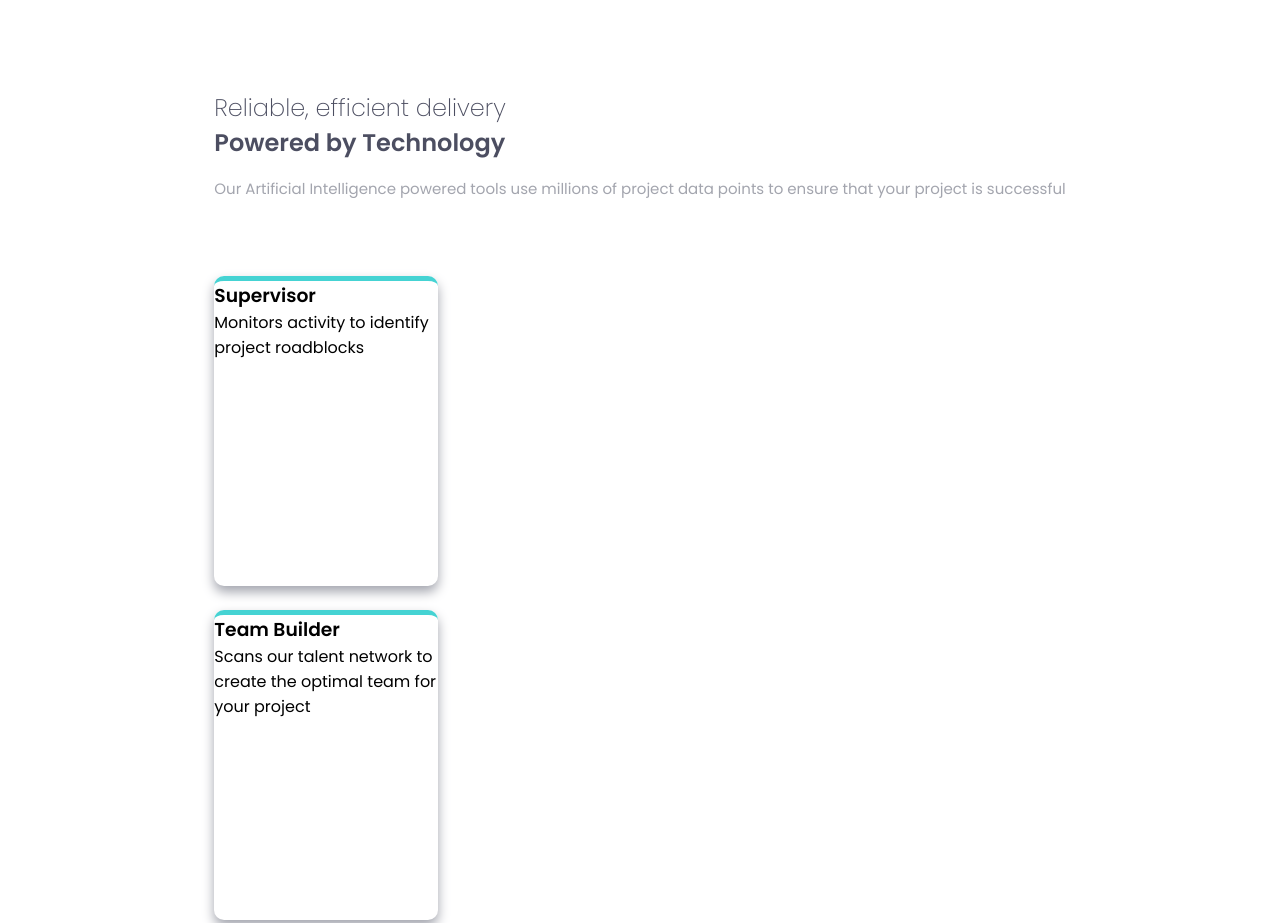
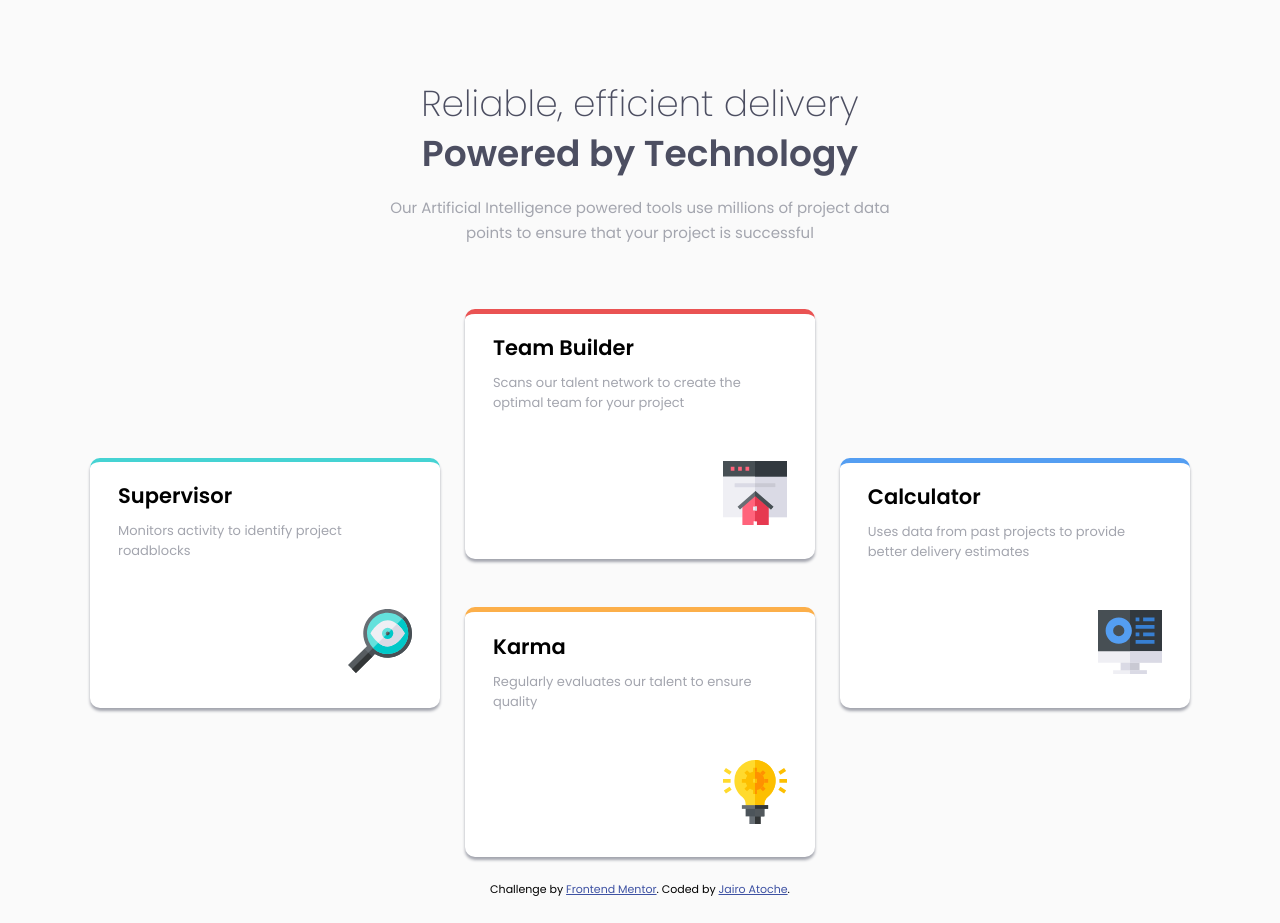
Before and after one commit to JairoAtoche/Four-Card-Feature-Section, a plain HTML site: page index.html in a window 1280 px wide. Shown: the top 923 px of the page. Drawn offline with Linux system fonts and the light colour scheme.

Commit message:
styles: add media desktop

```diff
--- a/index.css
+++ b/index.css
@@ -1,4 +1,5 @@
 @import url('https://fonts.googleapis.com/css2?family=Poppins:wght@200;400;600&display=swap');
+
 * {
     margin: 0;
     padding: 0;
@@ -19,40 +20,85 @@
     font-family: 'Poppins', sans-serif;
 }
 .body {
-    height: 1360px;
+    background-color: var(--very-light-gray);
+    max-height: 1360px;
     display: flex;
     flex-direction: column;
     justify-content: space-evenly;
     align-items: center;
 }
 .main {
-    margin: 90px 40px auto;
+    margin: 5.62rem 2.5rem auto;
 
+}
+.main__container {
+    display: grid;
+    grid-template-columns: 1fr 1fr 1fr;
+    grid-template-rows: 1fr 1fr;
+    place-items: center;
 }
 .main__h1 {
     color: var(--very-dark-blue);
     font-size: 24px;
     font-weight: 200;
+    text-align: center;
 }
 .main__h2 {
     font-size: 24px;
     color: var(--very-dark-blue);
-    margin-bottom: 16px;
+    margin-bottom: 1rem;
+    text-align: center;
 }
 .main__p {
     color: var(--grayish-blue);
     text-align: center;
     font-size: 15px;
     line-height: 25px;
-    margin-bottom: 75px;
+    margin-bottom: 4.7rem;
 }
 .main__supervisor,.main__team-builder, .main__karma, .main__calculator {
-    height: 310px;
-    width: 224px;
+    width: 310px;
+    height: 224px;
     border-radius: 10px;
-    border-top: 5px solid var(--cyan);
-    box-shadow: 0px 6px 12px 0px var(--grayish-blue);
-    margin-bottom: 24px;
+    border-top: 0.3rem solid var(--cyan);
+    background-color: white;
+    box-shadow: 0px 3px 3px 0px var(--grayish-blue);
+    margin-bottom: 1.5rem;
+    padding-top: 1.13rem;
+    padding-left: 1.75rem;
+    padding-right: 1.75rem;
+    grid-column: 1/4;
+    grid-row: 1/2;
+    display: flex;
+    flex-direction: column;
+}
+.main__team-builder {
+    border-top: 5px solid var(--red);
+    grid-row: 2/3;
+}
+.main__karma {
+    border-top: 5px solid var(--orange);
+    grid-row: 3/4;
+}
+.main__calculator {
+    border-top: 5px solid var(--blue);
+    grid-row: 4/5;
+}
+.supervisor__h3, .team-builder__h3, .karma__h3, .calculator__h3 {
+    font-size: 21px;
+    margin-bottom: 0.63rem;
+}
+.supervisor__p,.team-builder__p, .karma__p, .calculator__p {
+    color: var(--grayish-blue);
+    font-size: 13px;
+    margin-bottom: 2rem;
+}
+.supervisor__img, .team-builder__img, .karma__img, .calculator__img{
+    align-self: end;
+    width: 57px;
+}
+.footer {
+    margin-bottom: 1rem;
 }
 .footer__attribution {
     font-size: 11px;
@@ -61,3 +107,55 @@
 .footer__a {
     color: hsl(228, 45%, 44%);
 }
+
+@media screen and (min-width: 1240px) {
+    .body {
+        min-height: 100vh;
+    }
+    .main {
+        margin-top: 4.94rem;
+    }
+    .main__h1,.main__h2 {
+        font-size: 36px;
+        line-height: 50px;
+    }
+    .main__p {
+        width: 500px;
+        margin: auto;
+        margin-bottom: 4rem;
+    }
+    .main__container {
+        grid-gap: 1.55rem;
+    }
+    .supervisor__img, .team-builder__img, .karma__img, .calculator__img {
+        width: 4rem;
+    }
+    .main__supervisor:first-child {
+        width: 21.88rem;
+        height: 15.6rem;
+        grid-column: 1/2;
+        grid-row: 1/3;
+    }
+    .main__team-builder:nth-child(2) {
+        width: 21.88rem;
+        height: 15.6rem;
+        grid-column: 2/3;
+        grid-row: 1/2;
+    }
+    .main__karma:nth-child(3) {
+        width: 21.88rem;
+        height: 15.6rem;
+        grid-column: 2/3;
+        grid-row: 2/3;
+    }
+    .main__calculator:last-child {
+        width: 21.88rem;
+        height: 15.6rem;
+        grid-column: 3/4;
+        grid-row: 1/3;
+    }
+    .supervisor__p,.team-builder__p, .karma__p, .calculator__p {
+        margin-bottom: 3rem;
+    }
+
+}
--- a/index.html
+++ b/index.html
@@ -22,24 +22,28 @@
         <p class="supervisor__p">
           Monitors activity to identify project roadblocks
         </p>
+        <img src="images/icon-supervisor.svg" alt="icon supervisor" class="supervisor__img">
       </div>
       <div class="main__team-builder team-builder">
         <h3 class="team-builder__h3">Team Builder</h3>
         <p class="team-builder__p">
           Scans our talent network to create the optimal team for your project
         </p>
+        <img src="images/icon-team-builder.svg" alt="icon team builder" class="team-builder__img">
       </div>
       <div class="main__karma karma">
         <h3 class="karma__h3">Karma</h3>
         <p class="karma__p">
           Regularly evaluates our talent to ensure quality
         </p>
+        <img src="images/icon-karma.svg" alt="icon karma" class="karma__img">
       </div>
       <div class="main__calculator">
         <h3 class="calculator__h3">Calculator</h3>
         <p class="calculator__p">
           Uses data from past projects to provide better delivery estimates
         </p>
+        <img src="images/icon-calculator.svg" alt="icon calculator" class="calculator__img">
       </div>
     </div>
   </main>
```
Also changed, not shown: design/desktop-preview.jpg (deleted), 3 other files.
